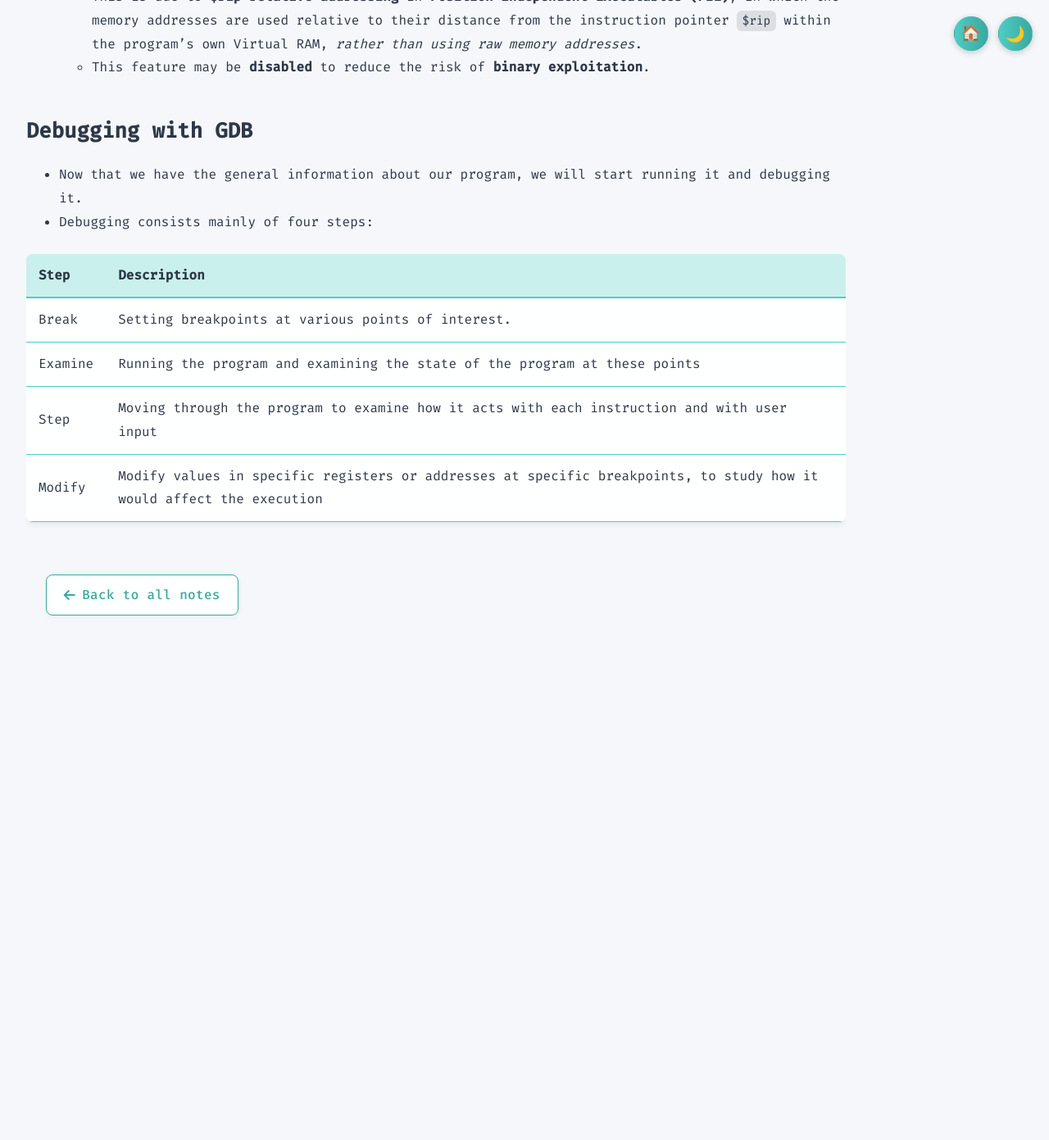
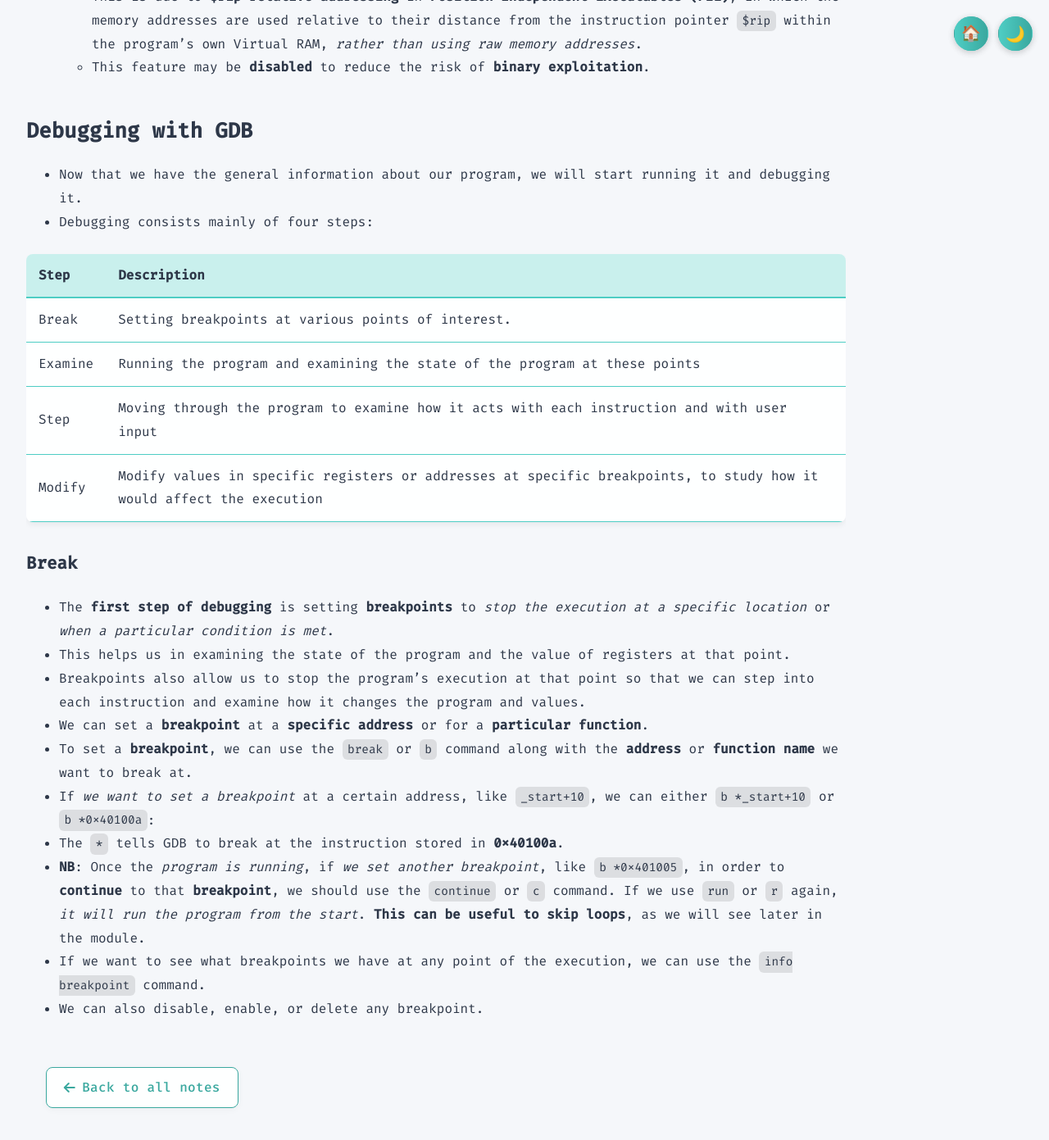
Before and after one commit to PathogenicKatt/PathogenicKatt.github.io, a Jekyll site: the page built from _notes/intro-to-assembly.md, in a window 1280 px wide and 1400 px high, scrolled down 24086 px. Shown: the top 1391 px of the window at 82% size. Built offline with Jekyll 4.4.1, drawn with Linux system fonts in a browser that asks for light colours; before the commit the page ends 24885 px from its top, so only the background shows below that.

Commit message:
Update assembly notes

```diff
--- a/_notes/intro-to-assembly.md
+++ b/_notes/intro-to-assembly.md
@@ -711,3 +711,15 @@ nasm -f elf64 basic.s
     </tr>
 </tbody>
 </table>
+
+### Break
+- The **first step of debugging** is setting **breakpoints** to *stop the execution at a specific location* or *when a particular condition is met*.
+- This helps us in examining the state of the program and the value of registers at that point.
+- Breakpoints also allow us to stop the program's execution at that point so that we can step into each instruction and examine how it changes the program and values.
+- We can set a **breakpoint** at a **specific address** or for a **particular function**.
+- To set a **breakpoint**, we can use the <code>break</code> or <code>b</code> command along with the **address** or **function name** we want to break at.
+- If *we want to set a breakpoint* at a certain address, like <code>_start+10</code>, we can either <code>b *_start+10</code> or <code>b *0x40100a</code>:
+- The <code>*</code> tells GDB to break at the instruction stored in **0x40100a**.
+- **NB**: Once the *program is running*, if *we set another breakpoint*, like <code>b *0x401005</code>, in order to **continue** to that **breakpoint**, we should use the <code>continue</code> or <code>c</code> command. If we use <code>run</code> or <code>r</code> again, *it will run the program from the start*. **This can be useful to skip loops**, as we will see later in the module.
+- If we want to see what breakpoints we have at any point of the execution, we can use the <code>info breakpoint</code> command.
+- We can also disable, enable, or delete any breakpoint.
```
